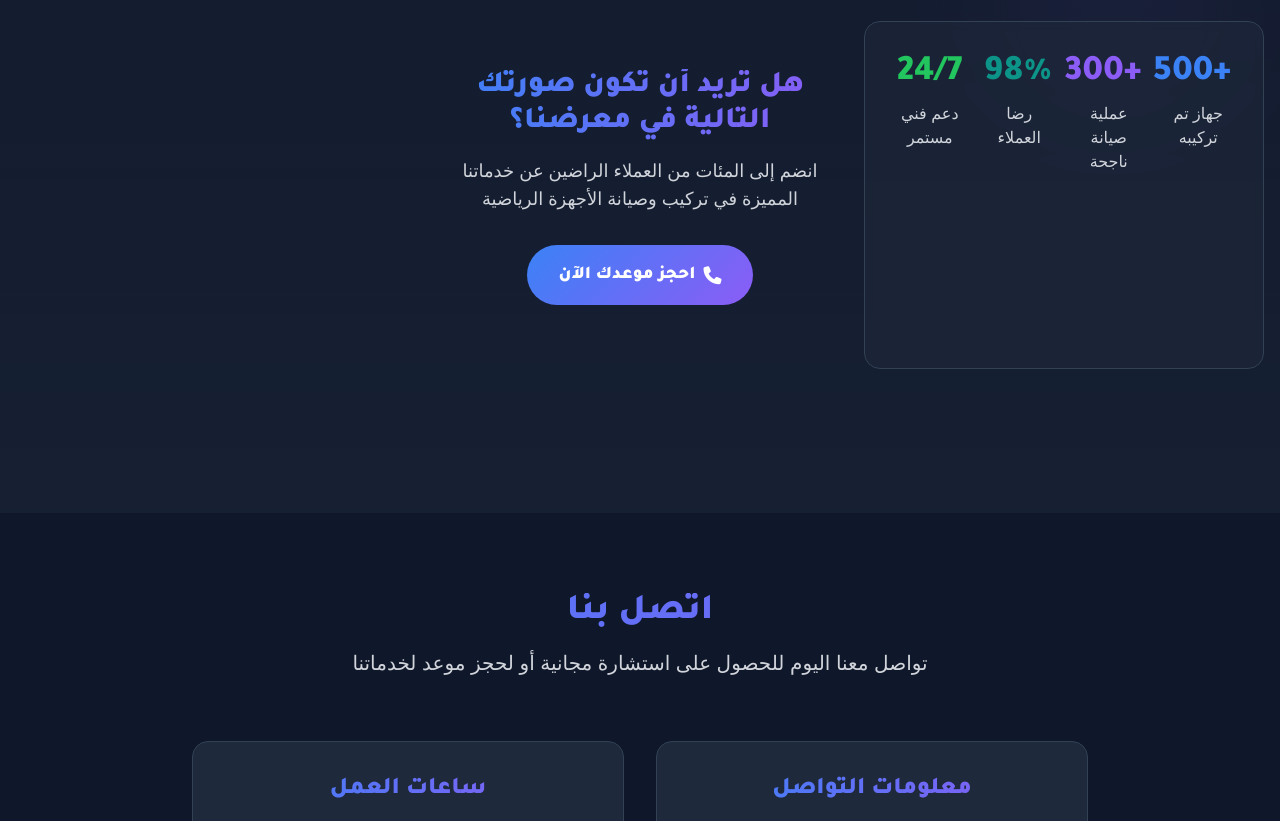
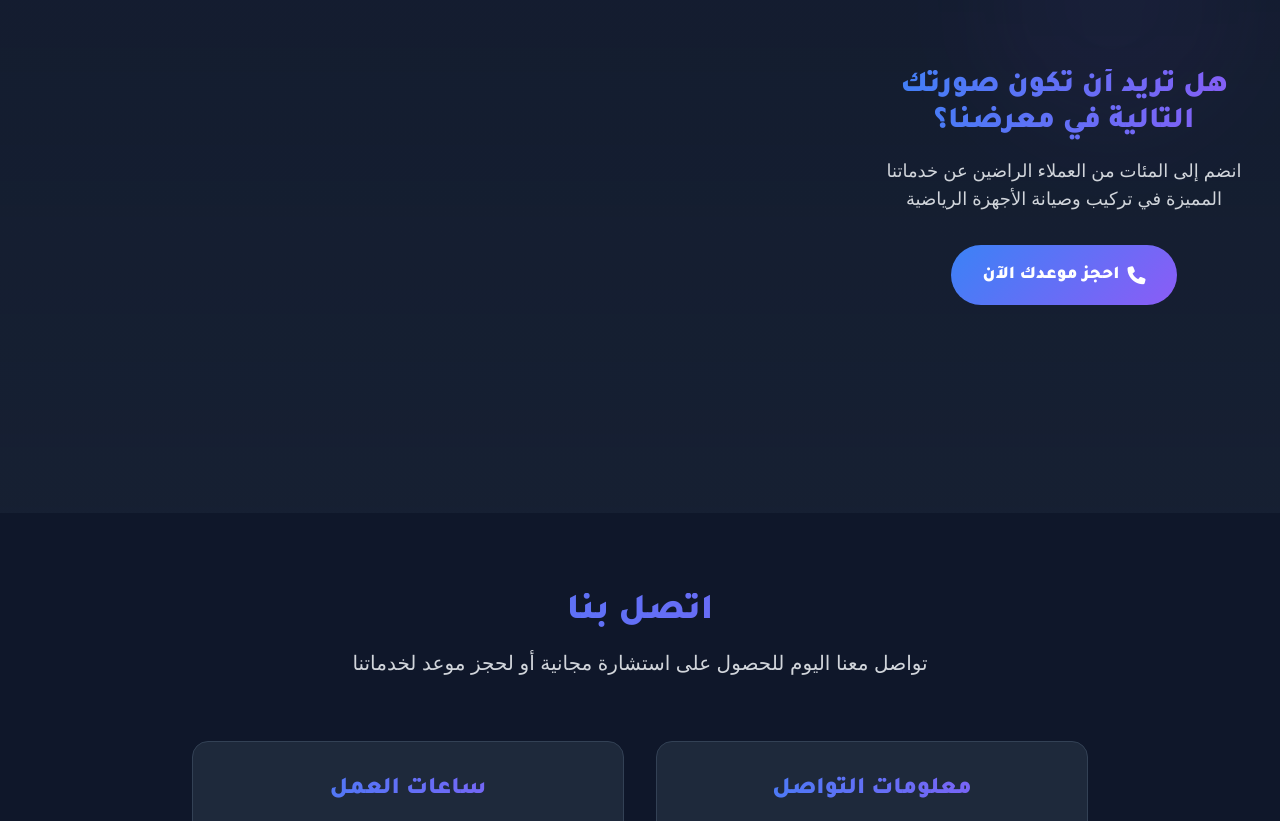
Before and after one commit to Abdullahswd/aljilany, a plain HTML site: page index.html in a window 1280 px wide. Shown: the part 3915-4736 px from the top of the page. Drawn offline with nearby package versions, Linux system fonts and the light colour scheme; animation ran at ten frames a second; a web font is replaced by a local one.

Commit message:
Remove marketing statistics from index.html
Removed marketing statistics section from the HTML.

```diff
--- a/index.html
+++ b/index.html
@@ -857,27 +857,7 @@
 </div>
 
 
-        <!-- إحصائيات مصغرة مع طابع تسويقي -->
-        <div class="bg-dark-card/60 backdrop-blur-sm rounded-xl md:rounded-2xl border border-dark-border p-6 md:p-8 animate-fade-in-up">
-            <div class="grid grid-cols-2 md:grid-cols-4 gap-4 md:gap-6">
-                <div class="text-center">
-                    <div class="text-3xl md:text-4xl font-bold text-accent-blue mb-2">+500</div>
-                    <div class="text-gray-300 text-sm md:text-base">جهاز تم تركيبه</div>
-                </div>
-                <div class="text-center">
-                    <div class="text-3xl md:text-4xl font-bold text-accent-purple mb-2">+300</div>
-                    <div class="text-gray-300 text-sm md:text-base">عملية صيانة ناجحة</div>
-                </div>
-                <div class="text-center">
-                    <div class="text-3xl md:text-4xl font-bold text-accent-teal mb-2">98%</div>
-                    <div class="text-gray-300 text-sm md:text-base">رضا العملاء</div>
-                </div>
-                <div class="text-center">
-                    <div class="text-3xl md:text-4xl font-bold text-green-500 mb-2">24/7</div>
-                    <div class="text-gray-300 text-sm md:text-base">دعم فني مستمر</div>
-                </div>
-            </div>
-        </div>
+
 
 <div class="mt-12 text-center animate-fade-in-up animate-delay-600">
     <h3 class="text-2xl md:text-3xl font-bold mb-4 shimmer-text">هل تريد أن تكون صورتك التالية في معرضنا؟</h3>
```
